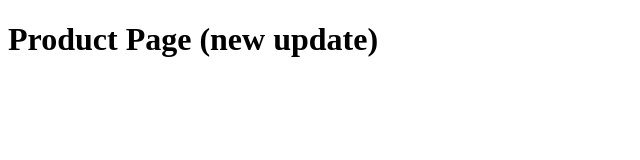
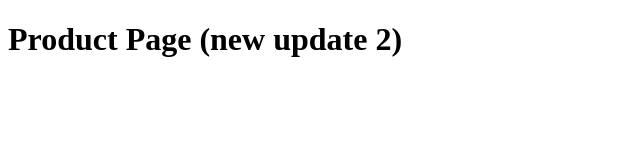
Before and after one commit to ITS-1027/test-ecomm, a plain HTML site: page product_page.html in a window 1280 px wide. Shown: the full height of the page, 0-640 px from the left. Drawn offline with Linux system fonts and the light colour scheme.

Commit message:
Aggiornato prodotto

```diff
--- a/product_page.html
+++ b/product_page.html
@@ -1,6 +1,6 @@
 <!DOCTYPE html>
 <html>
 	<body>
-		<h1>Product Page (new update)</h1>
+		<h1>Product Page (new update 2)</h1>
 	</body>
 </html>
```
